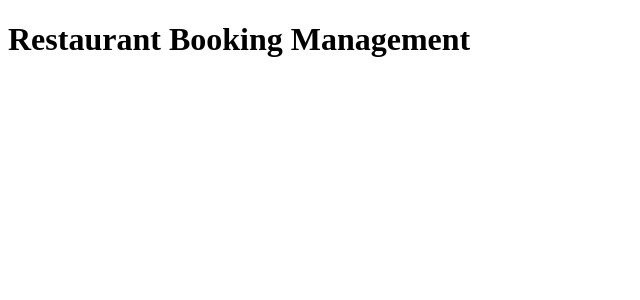
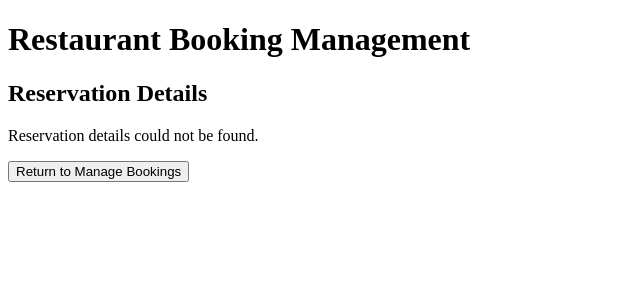
Before and after one commit to kanon-inoue/Restaurant-Booking-Management-Application, a React (Create React App) app in the folder Restaurant-Booking-Management-Application/frontend/: page /reservation-details in a window 1280 px wide. Shown: the top 300 px of the page, without its empty margins (0-640 px from the left). Built offline with nearby package versions, Linux system fonts and the light colour scheme.

Commit message:
Sub Task 11.2: Create the reservation detail view

```diff
--- a/Restaurant-Booking-Management-Application/frontend/src/App.jsx
+++ b/Restaurant-Booking-Management-Application/frontend/src/App.jsx
@@ -5,6 +5,7 @@ import CustomerDashboard from './pages/CustomerDashboard'
 import FindTablePage from './pages/FindTablePage'
 import ManageBookingsPage from './pages/ManageBookingsPage'
 import ReservationPendingPage from './pages/ReservationPendingPage'
+import ReservationDetailPage from './pages/ReservationDetailPage'
 
 function App() {
   return (
@@ -21,6 +22,10 @@ function App() {
           path="/reservation-pending"
           element={<ReservationPendingPage />}
         />
+        <Route
+          path="/reservation-details"
+          element={<ReservationDetailPage />}
+        />
       </Routes>
     </BrowserRouter>
   )
--- a/Restaurant-Booking-Management-Application/frontend/src/pages/ManageBookingsPage.jsx
+++ b/Restaurant-Booking-Management-Application/frontend/src/pages/ManageBookingsPage.jsx
@@ -54,6 +54,16 @@ function ManageBookingsPage() {
           </p>
 
           <p>Status: {reservation.status}</p>
+          <button
+            type="button"
+            onClick={() =>
+              navigate('/reservation-details', {
+                state: { reservation },
+              })
+            }
+          >
+            View Details
+          </button>
         </div>
       ))}
 
--- /dev/null
+++ b/Restaurant-Booking-Management-Application/frontend/src/pages/ReservationDetailPage.jsx
@@ -0,0 +1,46 @@
+import { useLocation, useNavigate } from 'react-router-dom'
+
+function ReservationDetailPage() {
+  const navigate = useNavigate()
+  const location = useLocation()
+
+  const reservation = location.state?.reservation
+
+  if (!reservation) {
+    return (
+      <div>
+        <h2>Reservation Details</h2>
+
+        <p>Reservation details could not be found.</p>
+
+        <button type="button" onClick={() => navigate('/manage-bookings')}>
+          Return to Manage Bookings
+        </button>
+      </div>
+    )
+  }
+
+  return (
+    <div>
+      <h2>Reservation Details</h2>
+
+      <p>Table: {reservation.table?.tableNumber}</p>
+
+      <p>Table capacity: {reservation.table?.capacity}</p>
+
+      <p>Party size: {reservation.partySize}</p>
+
+      <p>Start time: {new Date(reservation.startTime).toLocaleString()}</p>
+
+      <p>End time: {new Date(reservation.endTime).toLocaleString()}</p>
+
+      <p>Status: {reservation.status}</p>
+
+      <button type="button" onClick={() => navigate('/manage-bookings')}>
+        Return to Manage Bookings
+      </button>
+    </div>
+  )
+}
+
+export default ReservationDetailPage
```
